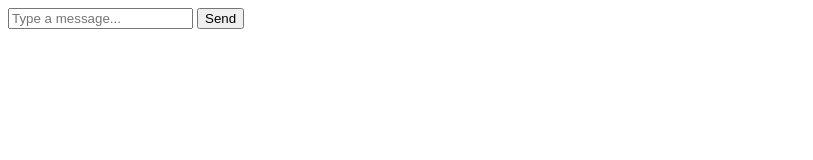
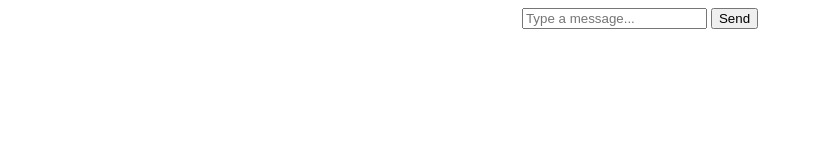
Before and after one commit to eclipse1228/window98_x32_Chat_Sys, a website: page index.html in a window 1280 px wide. Shown: the whole page, without its empty margins (0-813 px from the left). Drawn offline with Linux system fonts and the light colour scheme.

Commit message:
chore: 기타 변경 사항 기록

```diff
--- /dev/null
+++ b/index.css
@@ -0,0 +1,4 @@
+body {
+    align-self: center;
+    height: 100%
+}
--- a/index.html
+++ b/index.html
@@ -2,7 +2,13 @@
 <html>
 <head>
     <title>Chat App</title>
+    <link rel="stylesheet" href="./index.css">
 </head>
+<style>
+    body {
+        text-align: center;
+    }
+</style>
 <body>
     <div id="chat"></div>
     <input type="text" id="messageInput" placeholder="Type a message...">
```
